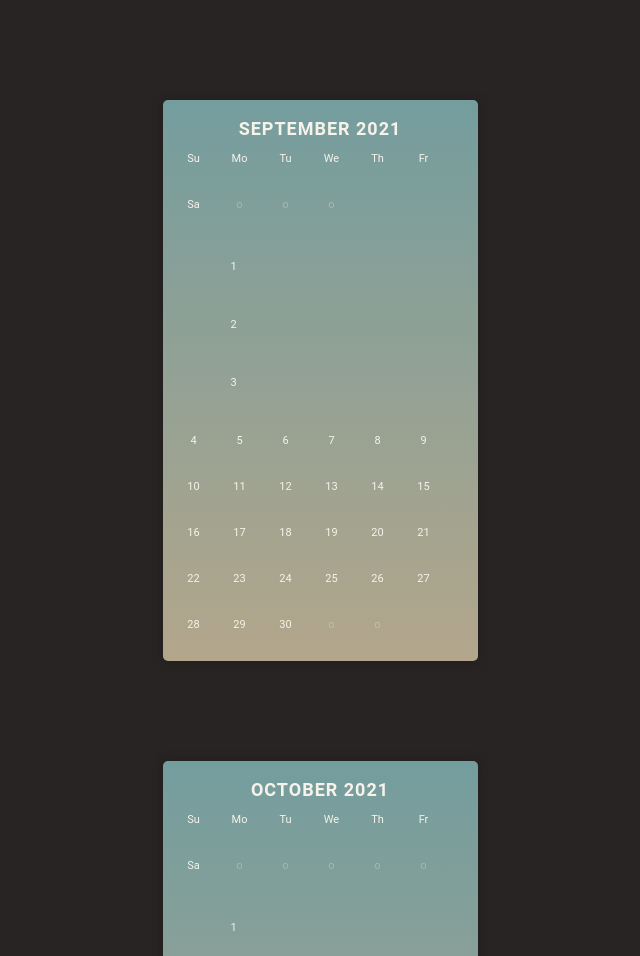
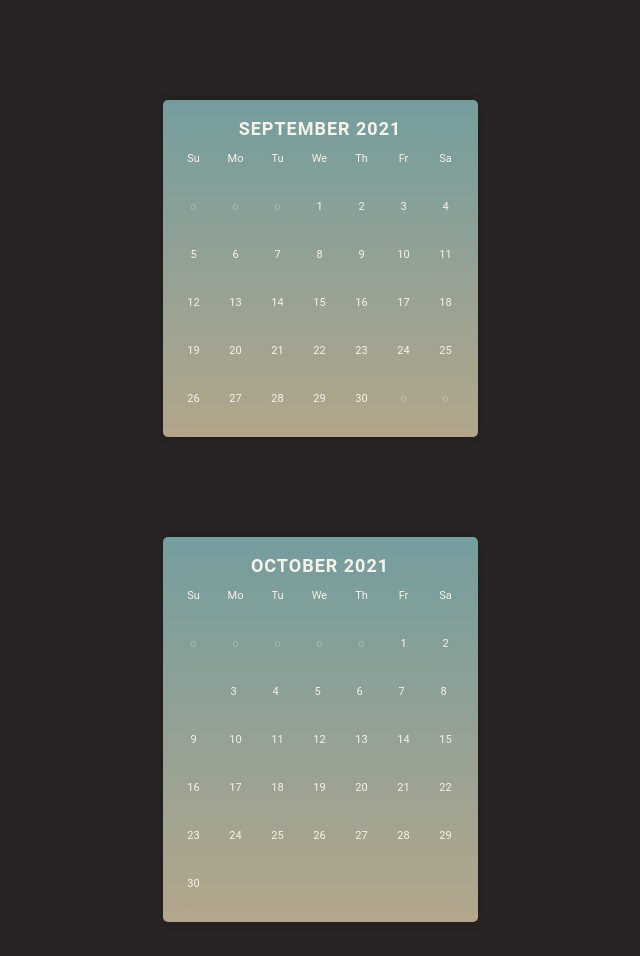
Before and after one commit to jeevasamivel7/Proverb, a plain HTML site: page index.html in a window 1280 px wide. Shown: the top 956 px of the page, without its empty margins (320-960 px from the left). Drawn offline with Linux system fonts and the light colour scheme.

Commit message:
Update sample.css

```diff
--- a/sample.css
+++ b/sample.css
@@ -41,9 +41,9 @@ body {
   color:#f7f3eb;
   text-align:center;
   width:42px;
-  height:42px;
+  height:48px;
   display:inline-block;
-  /*float:left;*/
+  float:left;
   overflow:hidden;
   line-height:40px;
 }
```
